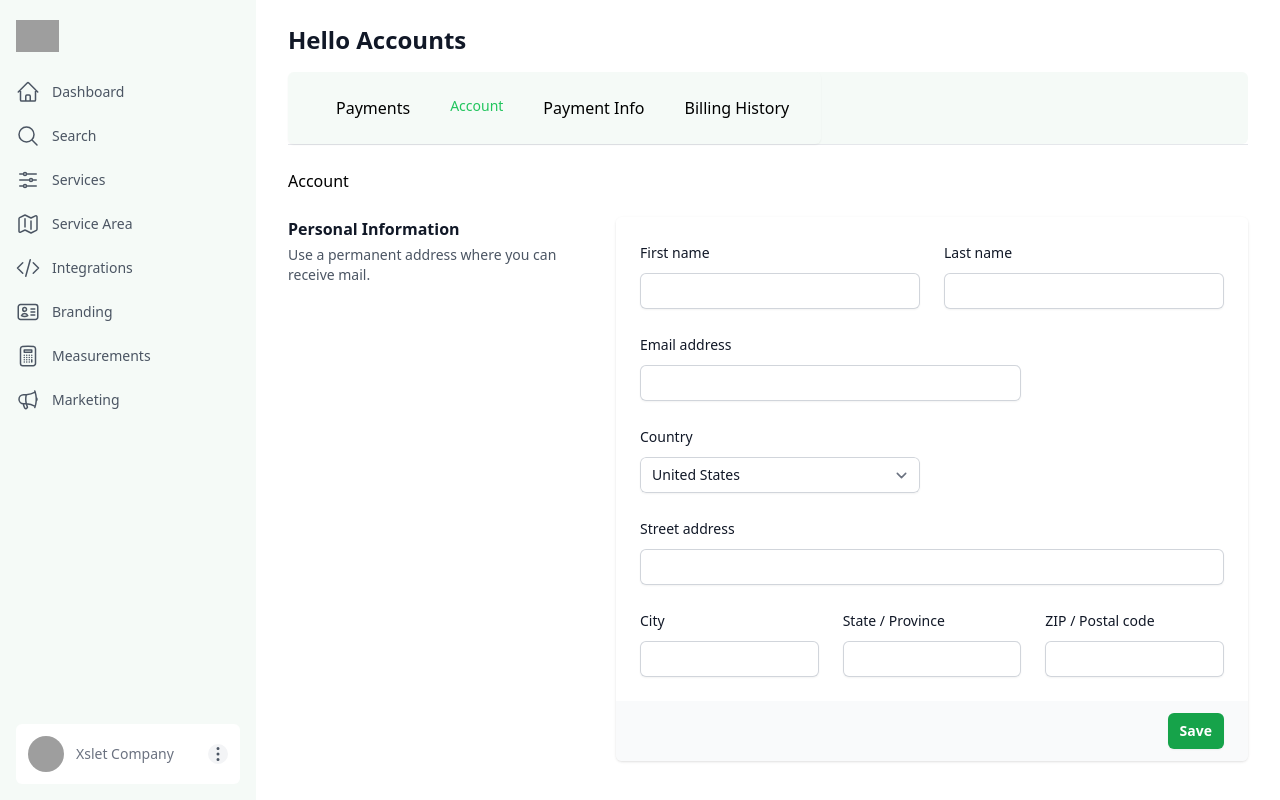
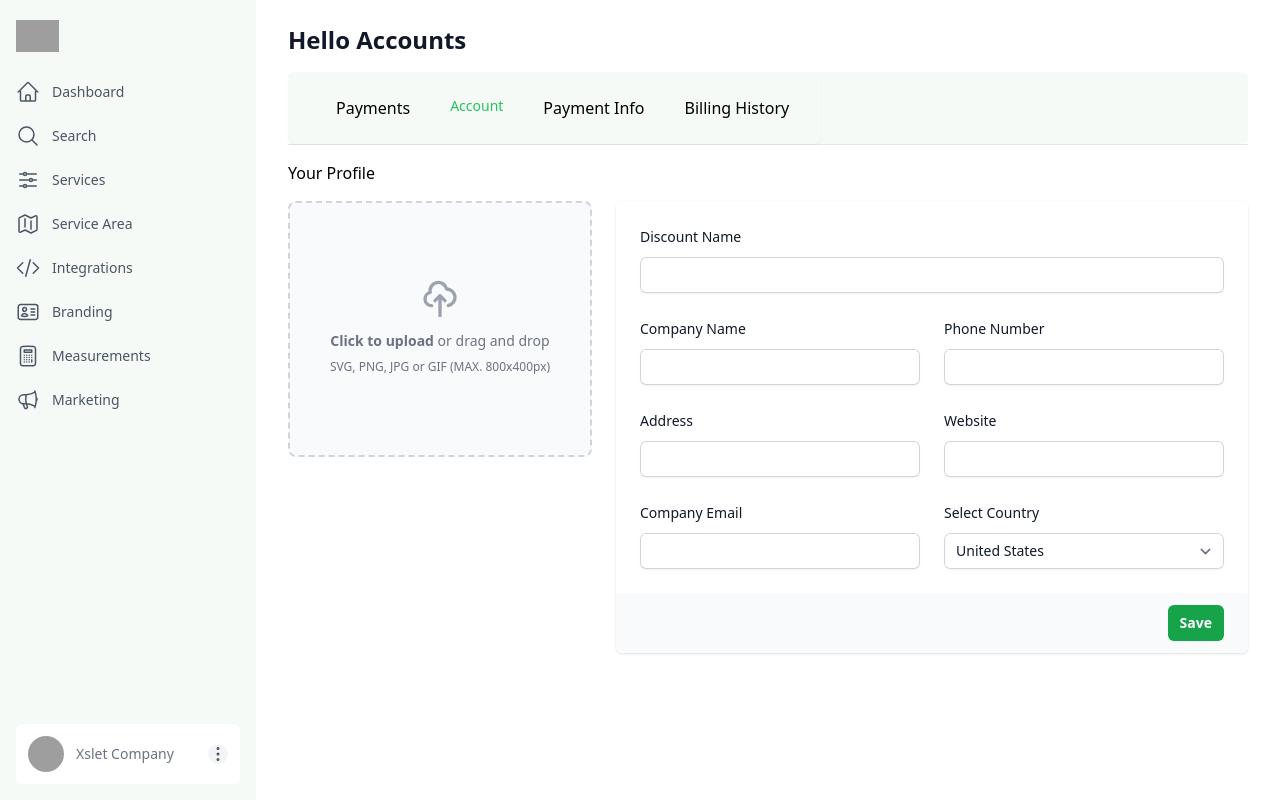
Before and after one commit to takove/figma-designs-deeplawn, a React (Create React App) app: page /accounts in a window 1280 px wide. Both pictures are taken after a click on the button "Account". Built offline with nearby package versions, Linux system fonts and the light colour scheme; grey boxes are pictures that could not be loaded.

Commit message:
updates made to accounts pages

```diff
--- a/src/components/Account.tsx
+++ b/src/components/Account.tsx
@@ -6,8 +6,18 @@ export default function Account() {
         <div className="md:grid md:grid-cols-3 md:gap-6">
           <div className="md:col-span-1">
             <div className="px-4 sm:px-0">
-              <h3 className="text-base font-semibold leading-6 text-gray-900">Personal Information</h3>
-              <p className="mt-1 text-sm text-gray-600">Use a permanent address where you can receive mail.</p>
+              {/* <h3 className="text-base font-semibold leading-6 text-gray-900">Personal Information</h3>
+              <p className="mt-1 text-sm text-gray-600">Use a permanent address where you can receive mail.</p> */}
+              <div className="flex items-center justify-center w-full">
+                <label htmlFor="dropzone-file" className="flex flex-col items-center justify-center w-full h-64 border-2 border-gray-300 border-dashed rounded-lg cursor-pointer bg-gray-50 dark:hover:bg-bray-800 dark:bg-gray-700 hover:bg-gray-100 dark:border-gray-600 dark:hover:border-gray-500 dark:hover:bg-gray-600">
+                    <div className="flex flex-col items-center justify-center pt-5 pb-6">
+                        <svg aria-hidden="true" className="w-10 h-10 mb-3 text-gray-400" fill="none" stroke="currentColor" viewBox="0 0 24 24" xmlns="http://www.w3.org/2000/svg"><path stroke-linecap="round" stroke-linejoin="round" stroke-width="2" d="M7 16a4 4 0 01-.88-7.903A5 5 0 1115.9 6L16 6a5 5 0 011 9.9M15 13l-3-3m0 0l-3 3m3-3v12"></path></svg>
+                        <p className="mb-2 text-sm text-gray-500 dark:text-gray-400"><span className="font-semibold">Click to upload</span> or drag and drop</p>
+                        <p className="text-xs text-gray-500 dark:text-gray-400">SVG, PNG, JPG or GIF (MAX. 800x400px)</p>
+                    </div>
+                    <input id="dropzone-file" type="file" className="hidden" />
+                </label>
+              </div>
             </div>
           </div>
           <div className="mt-5 md:col-span-2 md:mt-0">
@@ -15,9 +25,22 @@ export default function Account() {
               <div className="overflow-hidden shadow sm:rounded-md">
                 <div className="bg-white px-4 py-5 sm:p-6">
                   <div className="grid grid-cols-6 gap-6">
+                    <div className="col-span-6 sm:col-span-6">
+                      <label htmlFor="email-address" className="block text-sm font-medium leading-6 text-gray-900">
+                        Discount Name
+                      </label>
+                      <input
+                        type="text"
+                        name="email-address"
+                        id="email-address"
+                        autoComplete="email"
+                        className="mt-2 block w-full rounded-md border-0 py-1.5 text-gray-900 shadow-sm ring-1 ring-inset ring-gray-300 placeholder:text-gray-400 focus:ring-2 focus:ring-inset focus:ring-green-600 sm:text-sm sm:leading-6"
+                      />
+                    </div>
+
                     <div className="col-span-6 sm:col-span-3">
                       <label htmlFor="first-name" className="block text-sm font-medium leading-6 text-gray-900">
-                        First name
+                        Company Name
                       </label>
                       <input
                         type="text"
@@ -30,7 +53,7 @@ export default function Account() {
 
                     <div className="col-span-6 sm:col-span-3">
                       <label htmlFor="last-name" className="block text-sm font-medium leading-6 text-gray-900">
-                        Last name
+                        Phone Number
                       </label>
                       <input
                         type="text"
@@ -40,23 +63,46 @@ export default function Account() {
                         className="mt-2 block w-full rounded-md border-0 py-1.5 text-gray-900 shadow-sm ring-1 ring-inset ring-gray-300 placeholder:text-gray-400 focus:ring-2 focus:ring-inset focus:ring-green-600 sm:text-sm sm:leading-6"
                       />
                     </div>
-
-                    <div className="col-span-6 sm:col-span-4">
-                      <label htmlFor="email-address" className="block text-sm font-medium leading-6 text-gray-900">
-                        Email address
+                    <div className="col-span-6 sm:col-span-3">
+                      <label htmlFor="first-name" className="block text-sm font-medium leading-6 text-gray-900">
+                        Address
                       </label>
                       <input
                         type="text"
-                        name="email-address"
-                        id="email-address"
-                        autoComplete="email"
+                        name="first-name"
+                        id="first-name"
+                        autoComplete="given-name"
                         className="mt-2 block w-full rounded-md border-0 py-1.5 text-gray-900 shadow-sm ring-1 ring-inset ring-gray-300 placeholder:text-gray-400 focus:ring-2 focus:ring-inset focus:ring-green-600 sm:text-sm sm:leading-6"
                       />
                     </div>
 
                     <div className="col-span-6 sm:col-span-3">
+                      <label htmlFor="last-name" className="block text-sm font-medium leading-6 text-gray-900">
+                        Website
+                      </label>
+                      <input
+                        type="text"
+                        name="last-name"
+                        id="last-name"
+                        autoComplete="family-name"
+                        className="mt-2 block w-full rounded-md border-0 py-1.5 text-gray-900 shadow-sm ring-1 ring-inset ring-gray-300 placeholder:text-gray-400 focus:ring-2 focus:ring-inset focus:ring-green-600 sm:text-sm sm:leading-6"
+                      />
+                    </div>
+                    <div className="col-span-6 sm:col-span-3">
+                      <label htmlFor="last-name" className="block text-sm font-medium leading-6 text-gray-900">
+                        Company Email
+                      </label>
+                      <input
+                        type="email"
+                        name="last-name"
+                        id="last-name"
+                        autoComplete="family-name"
+                        className="mt-2 block w-full rounded-md border-0 py-1.5 text-gray-900 shadow-sm ring-1 ring-inset ring-gray-300 placeholder:text-gray-400 focus:ring-2 focus:ring-inset focus:ring-green-600 sm:text-sm sm:leading-6"
+                      />
+                    </div>
+                    <div className="col-span-6 sm:col-span-3">
                       <label htmlFor="country" className="block text-sm font-medium leading-6 text-gray-900">
-                        Country
+                        Select Country
                       </label>
                       <select
                         id="country"
@@ -70,7 +116,7 @@ export default function Account() {
                       </select>
                     </div>
 
-                    <div className="col-span-6">
+                    {/* <div className="col-span-6">
                       <label htmlFor="street-address" className="block text-sm font-medium leading-6 text-gray-900">
                         Street address
                       </label>
@@ -120,7 +166,7 @@ export default function Account() {
                         autoComplete="postal-code"
                         className="mt-2 block w-full rounded-md border-0 py-1.5 text-gray-900 shadow-sm ring-1 ring-inset ring-gray-300 placeholder:text-gray-400 focus:ring-2 focus:ring-inset focus:ring-green-600 sm:text-sm sm:leading-6"
                       />
-                    </div>
+                    </div> */}
                   </div>
                 </div>
                 <div className="bg-gray-50 px-4 py-3 text-right sm:px-6">
--- a/src/pages/Accounts.tsx
+++ b/src/pages/Accounts.tsx
@@ -53,7 +53,7 @@ export default function Accounts() {
             />
             {activeTab === tabs[0].name ? (
                 <div>
-                    <div className="py-6">
+                    <div className="py-4">
                       Payments
                     </div>
                     <Payments table={table}/>
@@ -69,8 +69,8 @@ export default function Accounts() {
                 </div>
             ) : activeTab === tabs[1].name ? (
                 <div>
-                    <div className="py-6">
-                      Account
+                    <div className="py-4">
+                      Your Profile
                     </div>
                     <Account/>
                     {/* <SearchBar/>
@@ -103,7 +103,7 @@ export default function Accounts() {
               </div>
             ) : activeTab === tabs[3].name ? (
               <div>
-                <div className="py-6">
+                <div className="py-4">
                   Billing History
                 </div>
 
```
